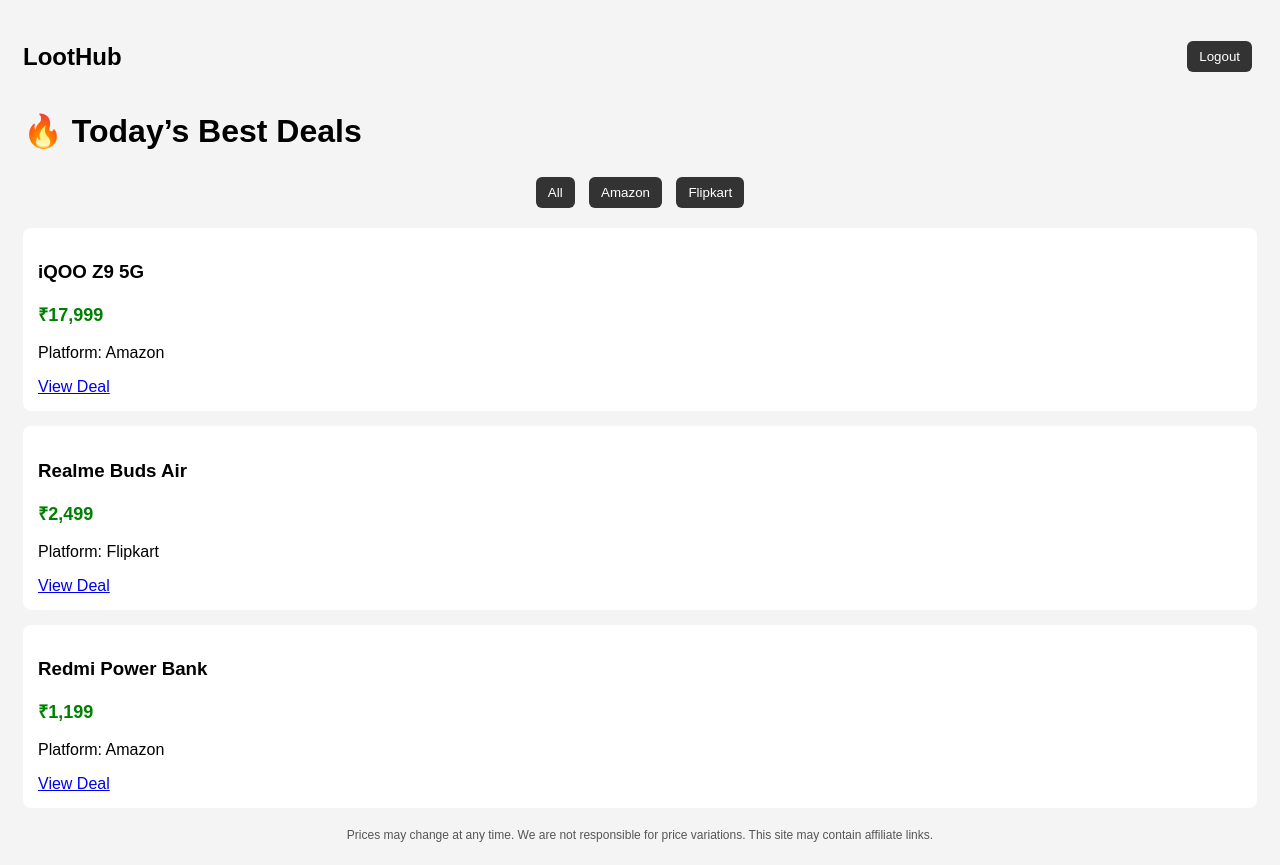
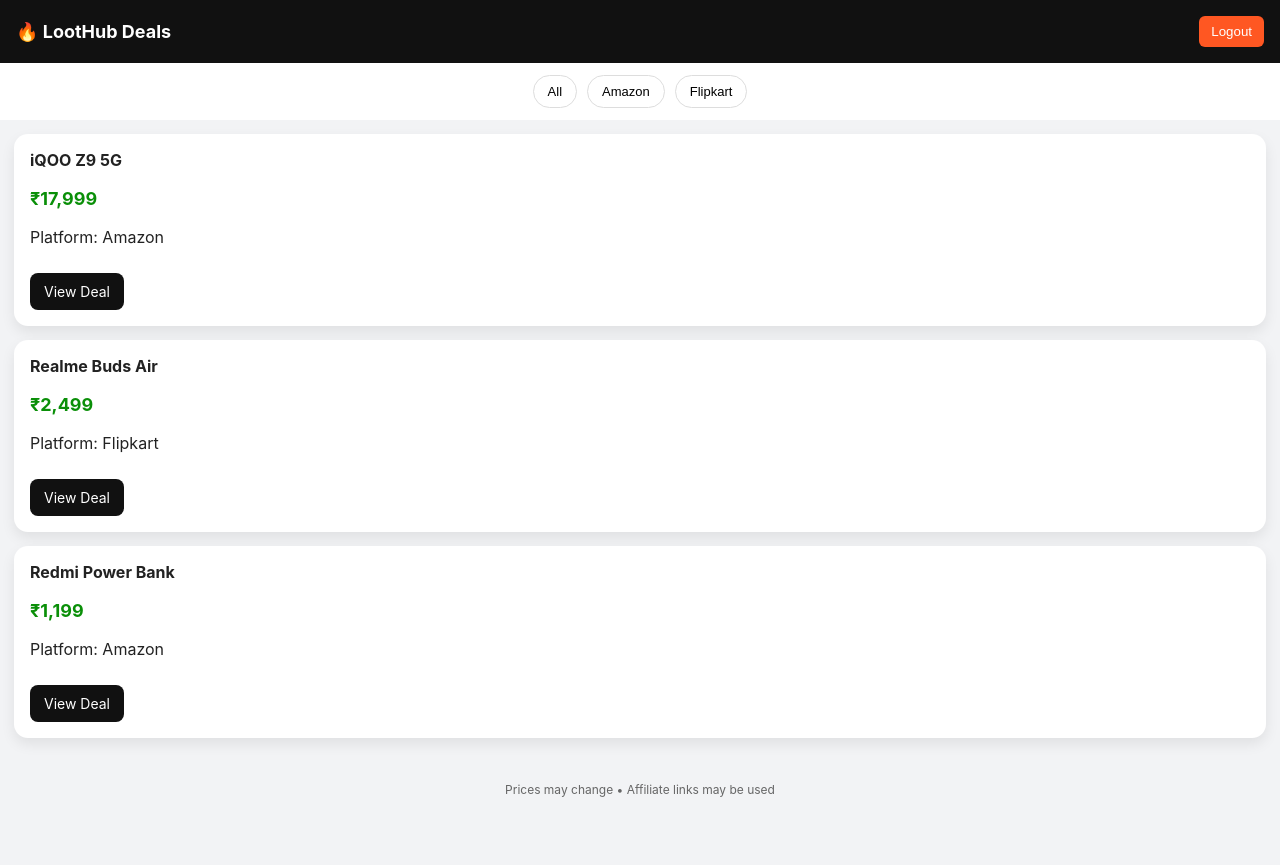
Before and after one commit to rhk4133-dev/RHKloot, a plain HTML site: page offers.html in a window 1280 px wide. After the commit the page ends 813 px from the top, so only its background shows below. Drawn offline with Linux system fonts and the light colour scheme; sample sign-in values are in the browser's storage.

Commit message:
offers.html

```diff
--- a/offers.html
+++ b/offers.html
@@ -2,49 +2,104 @@
 <html lang="en">
 <head>
   <meta charset="UTF-8">
-  <title>LootHub – Best Deals</title>
+  <title>LootHub – Deals</title>
   <meta name="viewport" content="width=device-width, initial-scale=1">
 
   <style>
     body {
-      font-family: Arial, sans-serif;
-      background: #f4f4f4;
-      padding: 15px;
+      margin: 0;
+      font-family: -apple-system, BlinkMacSystemFont, "Segoe UI", Roboto, Arial;
+      background: #f2f3f5;
+      color: #222;
     }
-    .top {
+
+    .header {
+      background: #111;
+      color: white;
+      padding: 16px;
       display: flex;
       justify-content: space-between;
       align-items: center;
+      position: sticky;
+      top: 0;
     }
-    button {
+
+    .header h1 {
+      font-size: 18px;
+      margin: 0;
+    }
+
+    .header button {
+      background: #ff5722;
+      border: none;
+      color: white;
       padding: 8px 12px;
-      border: none;
       border-radius: 6px;
       cursor: pointer;
-      background: #333;
-      color: white;
-      margin: 5px;
     }
+
     .filters {
-      text-align: center;
-      margin: 15px 0;
+      display: flex;
+      justify-content: center;
+      gap: 10px;
+      padding: 12px;
+      background: white;
     }
+
+    .filters button {
+      padding: 8px 14px;
+      border-radius: 20px;
+      border: 1px solid #ddd;
+      background: white;
+      cursor: pointer;
+      font-size: 13px;
+    }
+
+    .offers {
+      padding: 14px;
+    }
+
     .offer {
       background: white;
-      padding: 15px;
-      margin-bottom: 15px;
+      border-radius: 14px;
+      padding: 16px;
+      margin-bottom: 14px;
+      box-shadow: 0 6px 14px rgba(0,0,0,0.08);
+    }
+
+    .offer h3 {
+      margin: 0 0 8px;
+      font-size: 16px;
+    }
+
+    .price {
+      font-size: 18px;
+      font-weight: 700;
+      color: #0a8f08;
+    }
+
+    .platform {
+      font-size: 13px;
+      color: #666;
+      margin: 6px 0;
+    }
+
+    .offer a {
+      display: inline-block;
+      margin-top: 10px;
+      padding: 10px 14px;
+      background: #111;
+      color: white;
       border-radius: 8px;
+      text-decoration: none;
+      font-size: 14px;
     }
-    .price {
-      color: green;
-      font-weight: bold;
-      font-size: 18px;
-    }
+
     .disclaimer {
       font-size: 12px;
-      color: #555;
-      margin-top: 20px;
+      color: #666;
       text-align: center;
+      padding: 16px;
     }
   </style>
 
@@ -58,28 +113,21 @@
 
 <body onload="loadOffers()">
 
-  <div class="top">
-    <h2>LootHub</h2>
+  <div class="header">
+    <h1>🔥 LootHub Deals</h1>
     <button onclick="logout()">Logout</button>
   </div>
 
-  <h1>🔥 Today’s Best Deals</h1>
-
-  <!-- FILTER BUTTONS -->
   <div class="filters">
     <button onclick="loadOffers('All')">All</button>
     <button onclick="loadOffers('Amazon')">Amazon</button>
     <button onclick="loadOffers('Flipkart')">Flipkart</button>
   </div>
 
-  <!-- OFFERS -->
-  <div id="offers"></div>
+  <div class="offers" id="offers"></div>
 
-  <!-- DISCLAIMER -->
   <div class="disclaimer">
-    Prices may change at any time.
-    We are not responsible for price variations.
-    This site may contain affiliate links.
+    Prices may change • Affiliate links may be used
   </div>
 
   <script src="script.js"></script>
```
